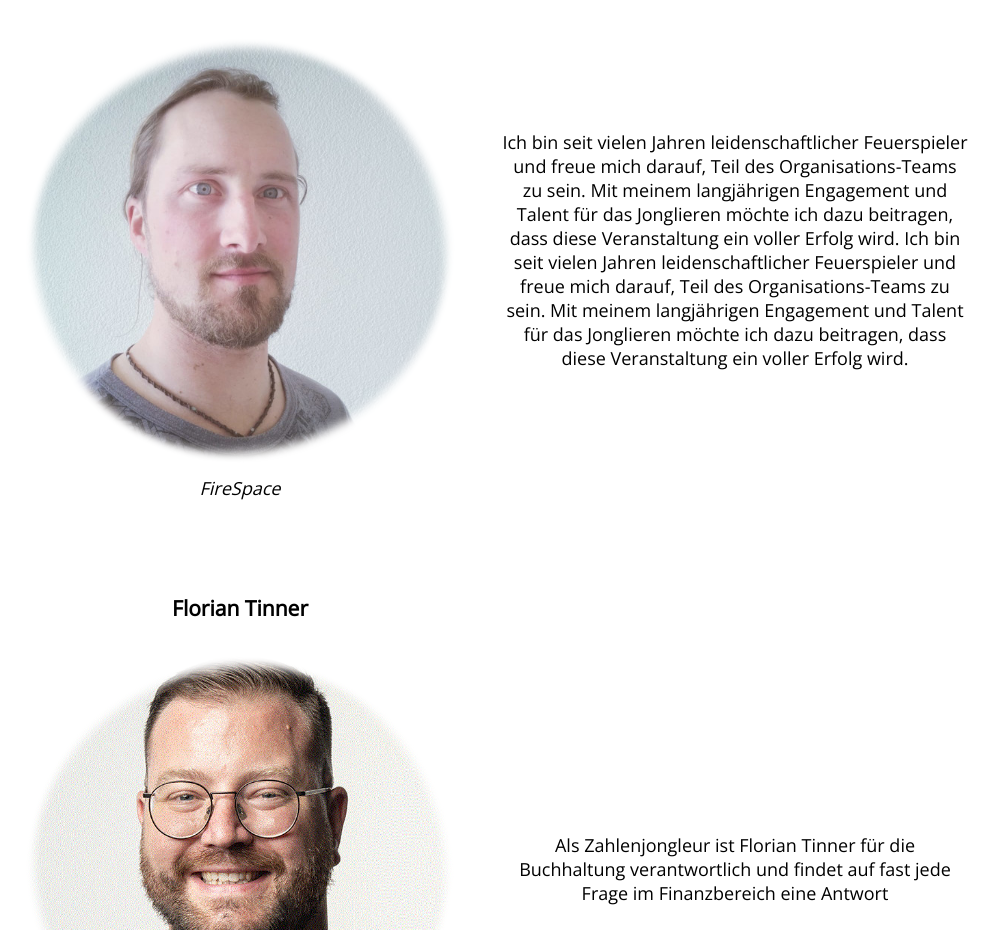
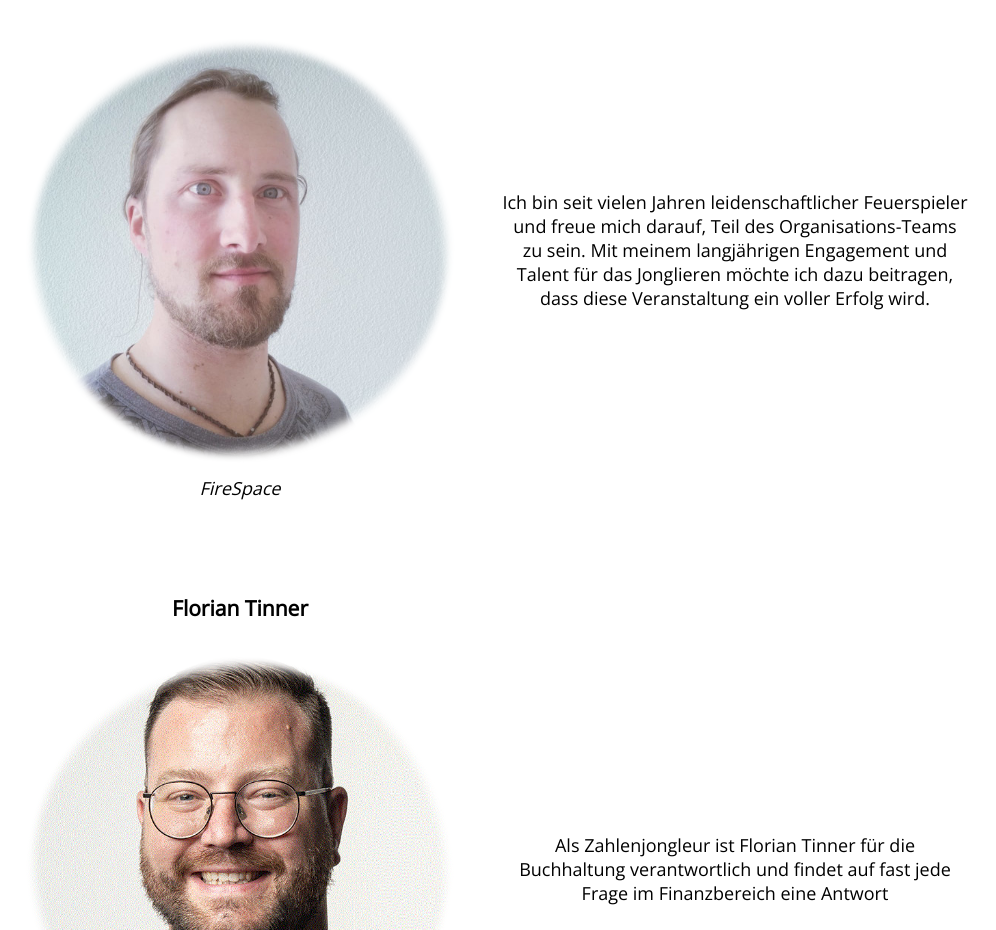
Before and after one commit to helbling/sjf2024, a SvelteKit app: page /1/team in a window 1280 px wide. Shown: the part 3409-4339 px from the top of the page, without its empty margins (266-1262 px from the left). Built offline with nearby package versions, Linux system fonts and the light colour scheme.

Commit message:
avoid double text

```diff
--- a/src/routes/[lang]/team/+page.svelte
+++ b/src/routes/[lang]/team/+page.svelte
@@ -9,7 +9,7 @@ const members = [
 Jedes Jahr nehme ich an verschiedenen Jonglierkonventionen in der Schweiz und Deutschland teil und besuche regelmäßig die European Juggling Convention (EJC).
 
 Durch meine Teilnahme an zahlreichen Jonglierkonventionen in der Schweiz und Deutschland wurde mein Wunsch geweckt, selbst eine solche Veranstaltung zu organisieren. Als Teil des Organisationskomitees (OKA) für das Schweizer Jonglier Convention (SJC) trage ich die Verantwortung für das Programm, einschliesslich Galashows, Firespaces, Jonglier-Battles usw. Es bereitet mir grosse Freude, meine Erfahrungen im Bereich Shows und Conventions in die Gestaltung des SJC einzubringen.` },
-	{ name: 'Peter Oertle',       role:'FireSpace', img:'peter.jpg', text:` Ich bin seit vielen Jahren leidenschaftlicher Feuerspieler und freue mich darauf, Teil des Organisations-Teams zu sein. Mit meinem langjährigen Engagement und Talent für das Jonglieren möchte ich dazu beitragen, dass diese Veranstaltung ein voller Erfolg wird. Ich bin seit vielen Jahren leidenschaftlicher Feuerspieler und freue mich darauf, Teil des Organisations-Teams zu sein. Mit meinem langjährigen Engagement und Talent für das Jonglieren möchte ich dazu beitragen, dass diese Veranstaltung ein voller Erfolg wird.`},
+	{ name: 'Peter Oertle',       role:'FireSpace', img:'peter.jpg', text:`Ich bin seit vielen Jahren leidenschaftlicher Feuerspieler und freue mich darauf, Teil des Organisations-Teams zu sein. Mit meinem langjährigen Engagement und Talent für das Jonglieren möchte ich dazu beitragen, dass diese Veranstaltung ein voller Erfolg wird.`},
 	{ name: 'Florian Tinner',     role:'Kassier', img:'florian.jpg', text:`Als Zahlenjongleur ist Florian Tinner für die Buchhaltung verantwortlich und findet auf fast jede Frage im Finanzbereich eine Antwort` },
 	{ name: 'Werner Schüpbach',   role:'Revisionsstelle' },
 	{ name: 'Reto Baliarda',      role:'Medien, Werbung, PR', img:'reto.jpg', text:`Jonglieren und Medien, beides begleitet mich seit über 20 Jahren. Für mich ist es daher eine doppelte Freude, die Medien mit der diesjährigen Swiss Juggling Convention vertraut zu machen.`},
```
